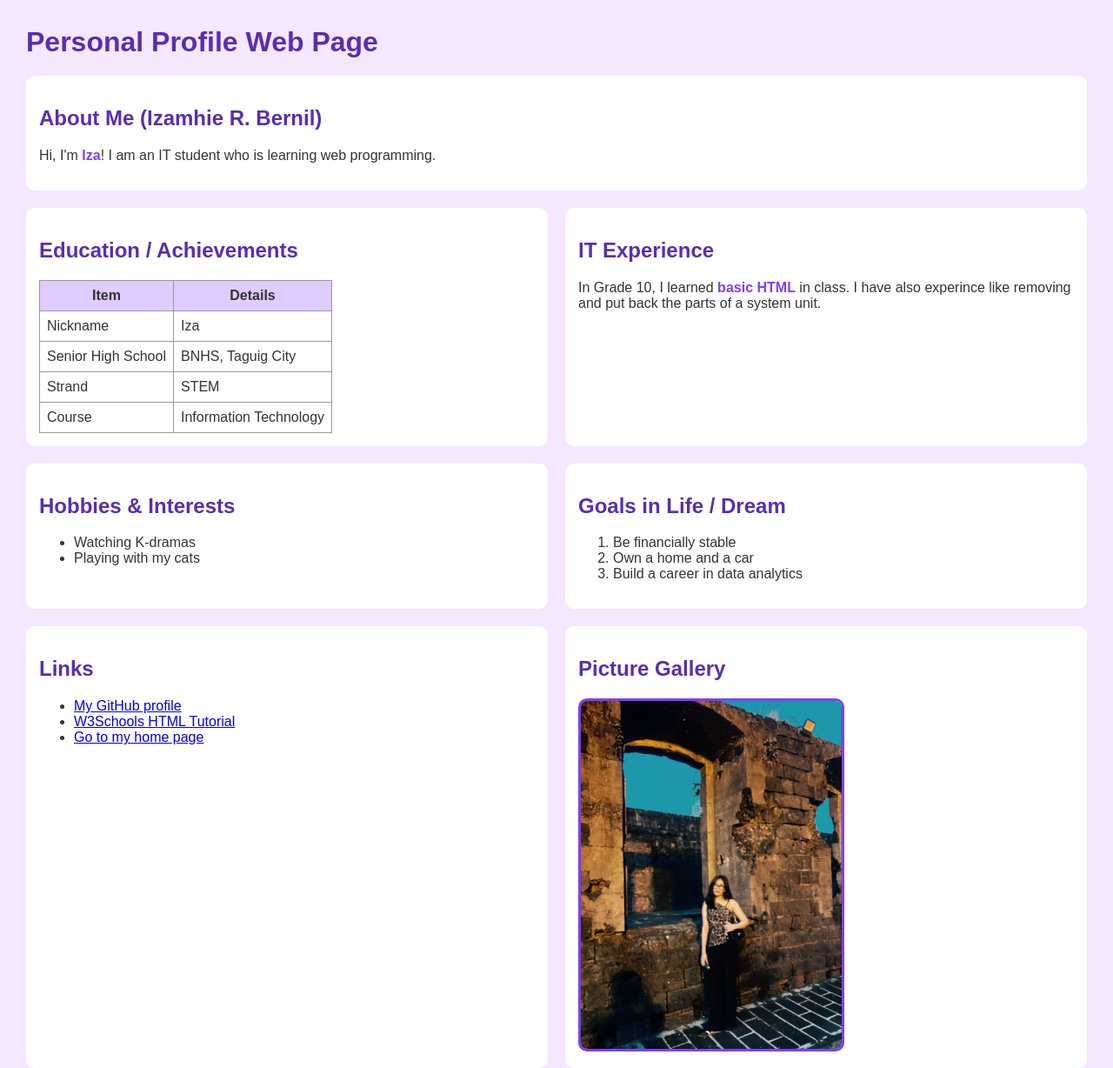
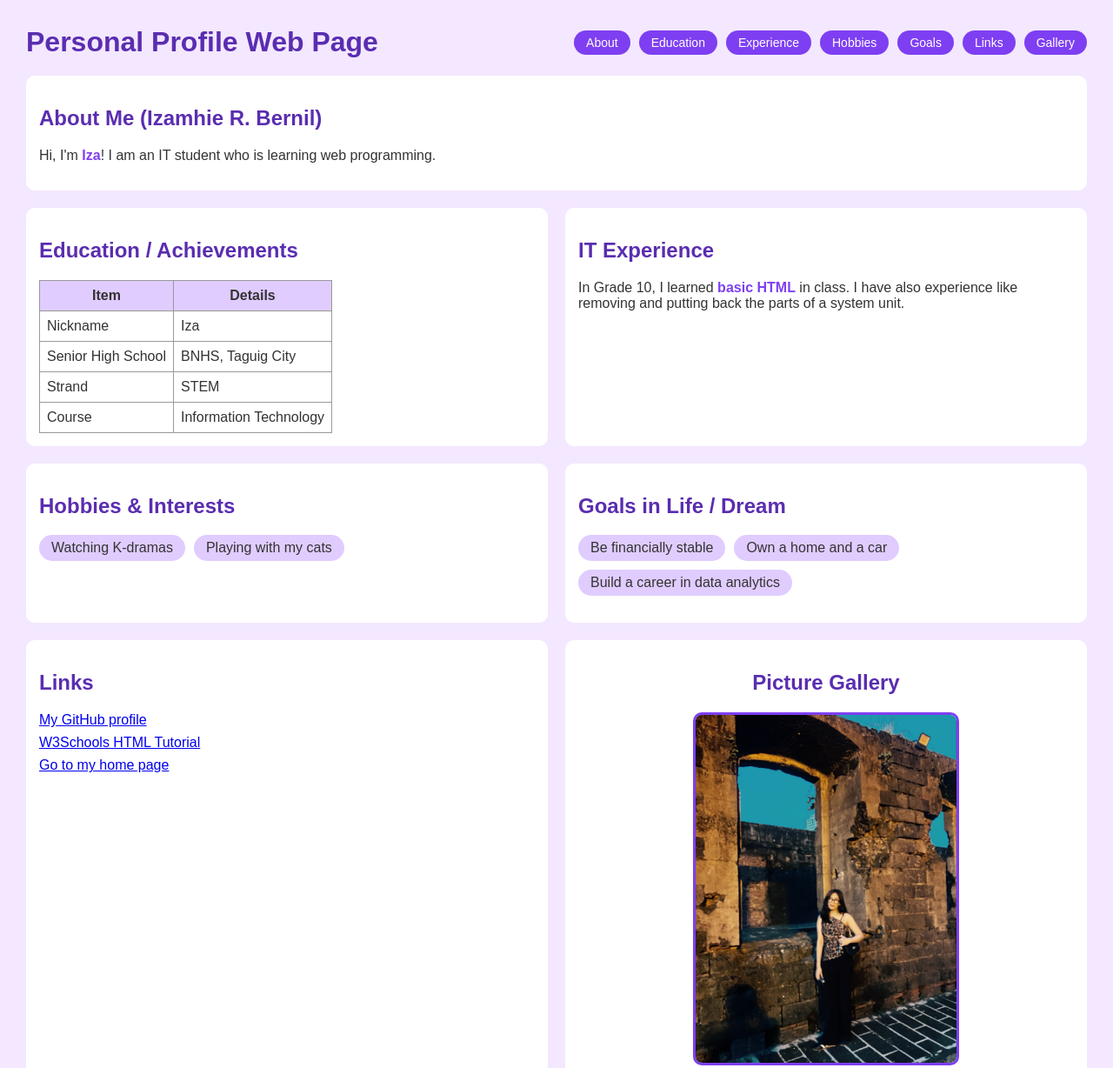
Before and after one commit to RAM-izamhie/webprog-CF251-html-lessons, a plain HTML site: page introduction/index.html in a window 1280 px wide. Shown: the top 1228 px of the page at 87% size. Drawn offline with Linux system fonts and the light colour scheme.

Commit message:
Update index.html

```diff
--- a/introduction/index.html
+++ b/introduction/index.html
@@ -14,19 +14,20 @@
     table, th, td { border: 1px solid #999999; border-collapse: collapse; padding: 8px; }
     th { background-color: #e0ccff; }
 
-    /* CSS Grid layout */
+    /* ===== CSS GRID: overall page layout ===== */
     .container {
       display: grid;
       grid-template-columns: 1fr 1fr;
       grid-template-areas:
-        "title     title"
+        "header    header"
         "about     about"
         "education experience"
         "hobbies   goals"
-        "links     gallery";
+        "links     gallery"
+        "footer    footer";
       gap: 20px;
     }
-    h1          { grid-area: title; margin: 0; }
+    header      { grid-area: header; }
     #about      { grid-area: about; }
     #education  { grid-area: education; }
     #experience { grid-area: experience; }
@@ -34,21 +35,93 @@
     #goals      { grid-area: goals; }
     #links      { grid-area: links; }
     #gallery    { grid-area: gallery; }
+    footer      { grid-area: footer; }
+
+    /* ===== FLEXBOX: header and nav bar ===== */
+    header {
+      display: flex;
+      justify-content: space-between;
+      align-items: center;
+      flex-wrap: wrap;
+      gap: 10px;
+    }
+    header h1 { margin: 0; }
+    nav ul {
+      display: flex;
+      flex-wrap: wrap;
+      gap: 10px;
+      list-style: none;
+      margin: 0;
+      padding: 0;
+    }
+    nav a {
+      display: block;
+      background-color: #7e3ff2;
+      color: white;
+      text-decoration: none;
+      padding: 6px 14px;
+      border-radius: 20px;
+      font-size: 14px;
+    }
+    nav a:hover { background-color: #5a2db0; }
+
+    /* ===== FLEXBOX: hobbies and goals as chips ===== */
+    .chips {
+      display: flex;
+      flex-wrap: wrap;
+      gap: 10px;
+      list-style: none;
+      padding: 0;
+    }
+    .chips li {
+      background-color: #e0ccff;
+      padding: 6px 14px;
+      border-radius: 20px;
+    }
+
+    /* ===== FLEXBOX: links list in a row ===== */
+    .link-list {
+      display: flex;
+      flex-direction: column;
+      gap: 8px;
+      list-style: none;
+      padding: 0;
+    }
+
+    /* ===== FLEXBOX: center the gallery photo ===== */
+    #gallery {
+      display: flex;
+      flex-direction: column;
+      align-items: center;
+    }
+
+    /* ===== FLEXBOX: footer ===== */
+    footer {
+      display: flex;
+      justify-content: center;
+      align-items: center;
+      background-color: #5a2db0;
+      color: white;
+      padding: 15px;
+      border-radius: 10px;
+    }
 
     /* Single column on small screens */
     @media (max-width: 700px) {
       .container {
         grid-template-columns: 1fr;
         grid-template-areas:
-          "title"
+          "header"
           "about"
           "education"
           "experience"
           "hobbies"
           "goals"
           "links"
-          "gallery";
+          "gallery"
+          "footer";
       }
+      header { flex-direction: column; align-items: flex-start; }
     }
   </style>
 </head>
@@ -56,7 +129,20 @@
 
   <div class="container">
 
-    <h1>Personal Profile Web Page</h1>
+    <header>
+      <h1>Personal Profile Web Page</h1>
+      <nav>
+        <ul>
+          <li><a href="#about">About</a></li>
+          <li><a href="#education">Education</a></li>
+          <li><a href="#experience">Experience</a></li>
+          <li><a href="#hobbies">Hobbies</a></li>
+          <li><a href="#goals">Goals</a></li>
+          <li><a href="#links">Links</a></li>
+          <li><a href="#gallery">Gallery</a></li>
+        </ul>
+      </nav>
+    </header>
 
     <div class="section" id="about">
       <h2>About Me (Izamhie R. Bernil)</h2>
@@ -91,12 +177,12 @@
 
     <div class="section" id="experience">
       <h2>IT Experience</h2>
-      <p>In Grade 10, I learned <span class="highlight">basic HTML</span> in class. I have also experince like removing and put back the parts of a system unit.</p>
+      <p>In Grade 10, I learned <span class="highlight">basic HTML</span> in class. I have also experience like removing and putting back the parts of a system unit.</p>
     </div>
 
     <div class="section" id="hobbies">
       <h2>Hobbies &amp; Interests</h2>
-      <ul>
+      <ul class="chips">
         <li>Watching K-dramas</li>
         <li>Playing with my cats</li>
       </ul>
@@ -104,16 +190,16 @@
 
     <div class="section" id="goals">
       <h2>Goals in Life / Dream</h2>
-      <ol>
+      <ul class="chips">
         <li>Be financially stable</li>
         <li>Own a home and a car</li>
         <li>Build a career in data analytics</li>
-      </ol>
+      </ul>
     </div>
 
     <div class="section" id="links">
       <h2>Links</h2>
-      <ul>
+      <ul class="link-list">
         <li><a href="https://github.com/RAM-izamhie" target="_blank">My GitHub profile</a></li>
         <li><a href="https://www.w3schools.com/html/" target="_blank">W3Schools HTML Tutorial</a></li>
         <li><a href="../home/index.html">Go to my home page</a></li>
@@ -125,6 +211,10 @@
       <img id="profile-photo" src="Intraa.jpg" alt="Intraa" width="300">
     </div>
 
+    <footer>
+      <p>&copy; 2026 Izamhie R. Bernil</p>
+    </footer>
+
   </div>
 
 </body>
```
